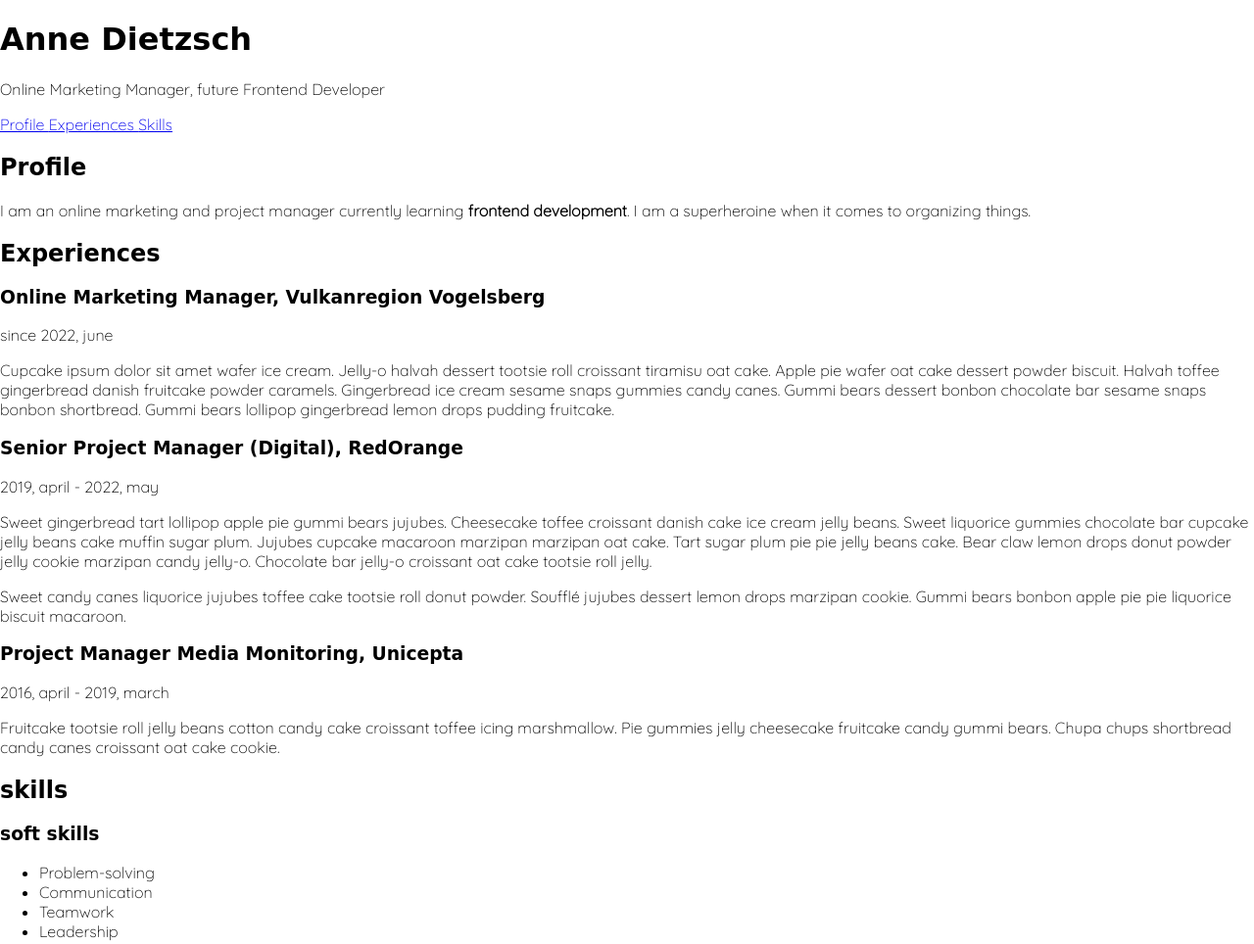
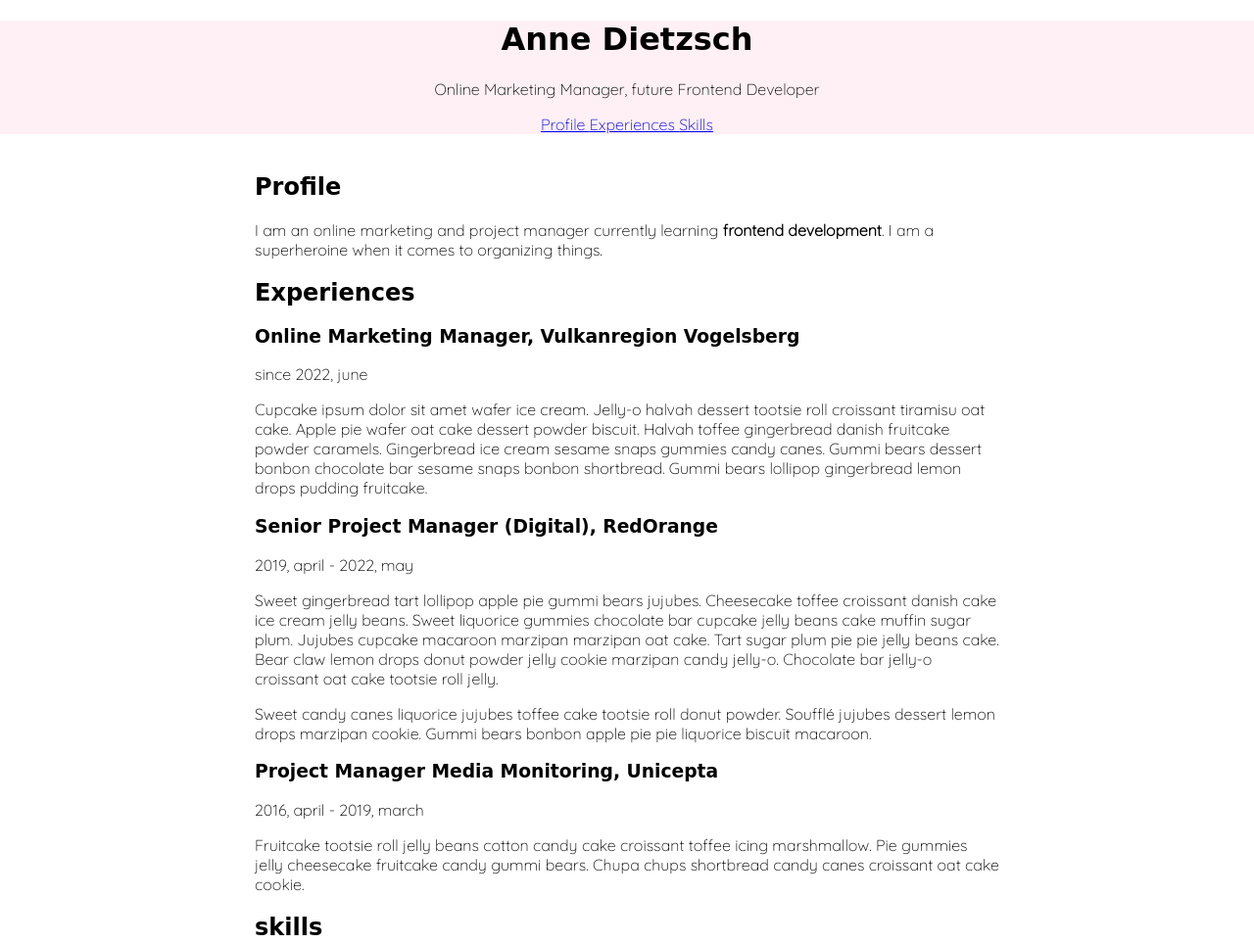
Before and after one commit to anne-die/cv-ad, a plain HTML site: page index.html in a window 1280 px wide. Shown: the top 964 px of the page at 98% size. Drawn offline with Linux system fonts and the light colour scheme; a web font is replaced by a local one.

Commit message:
update css

```diff
--- a/index.html
+++ b/index.html
@@ -16,7 +16,7 @@
 </head>
 
 <body>
-    <header>
+    <header class="dochead">
         <h1>Anne Dietzsch</h1>
         <p>Online Marketing Manager, future Frontend Developer</p>
         <nav>
@@ -27,7 +27,7 @@
         </nav>
 
     </header>
-    <main>
+    <main class="docmain">
         <article id="profile">
             <h2>Profile</h2>
             <p>I am an online marketing and project manager currently
--- a/style.css
+++ b/style.css
@@ -1,10 +1,8 @@
 * {
   box-sizing: border-box;
+  font-family: "Quicksand", sans-serif;
 }
 
-html {
-  font-family: "Quicksand", sans-serif;
-}
 body {
   margin: 0;
 }
@@ -17,3 +15,15 @@ h5,
 h6 {
   font-family: "Square Peg", cursive;
 }
+
+.dochead {
+  text-align: center;
+  background-color: lavenderblush;
+  padding-bottom: 50 px 20px;
+}
+
+.docmain {
+  max-width: 800px;
+  margin: 0 auto;
+  padding: 20px;
+}
```
